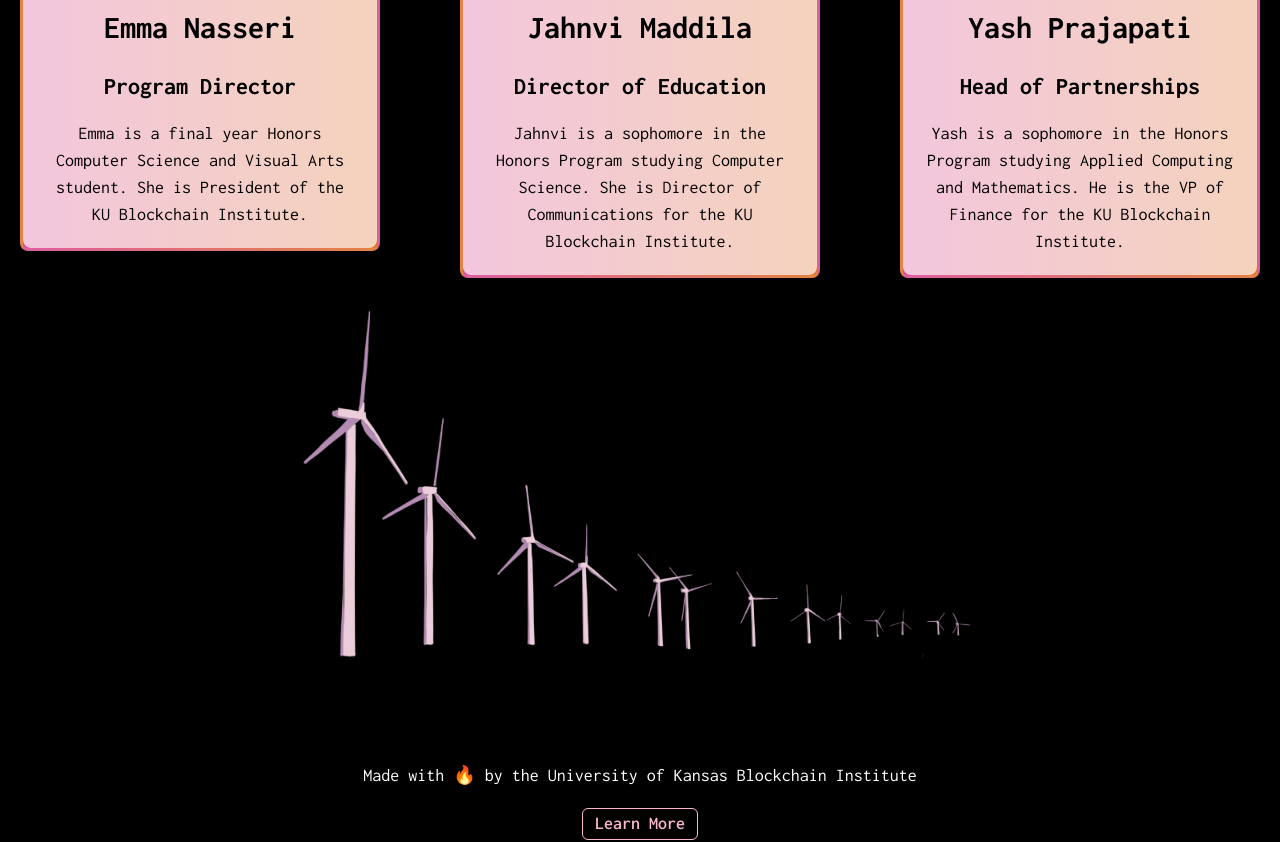
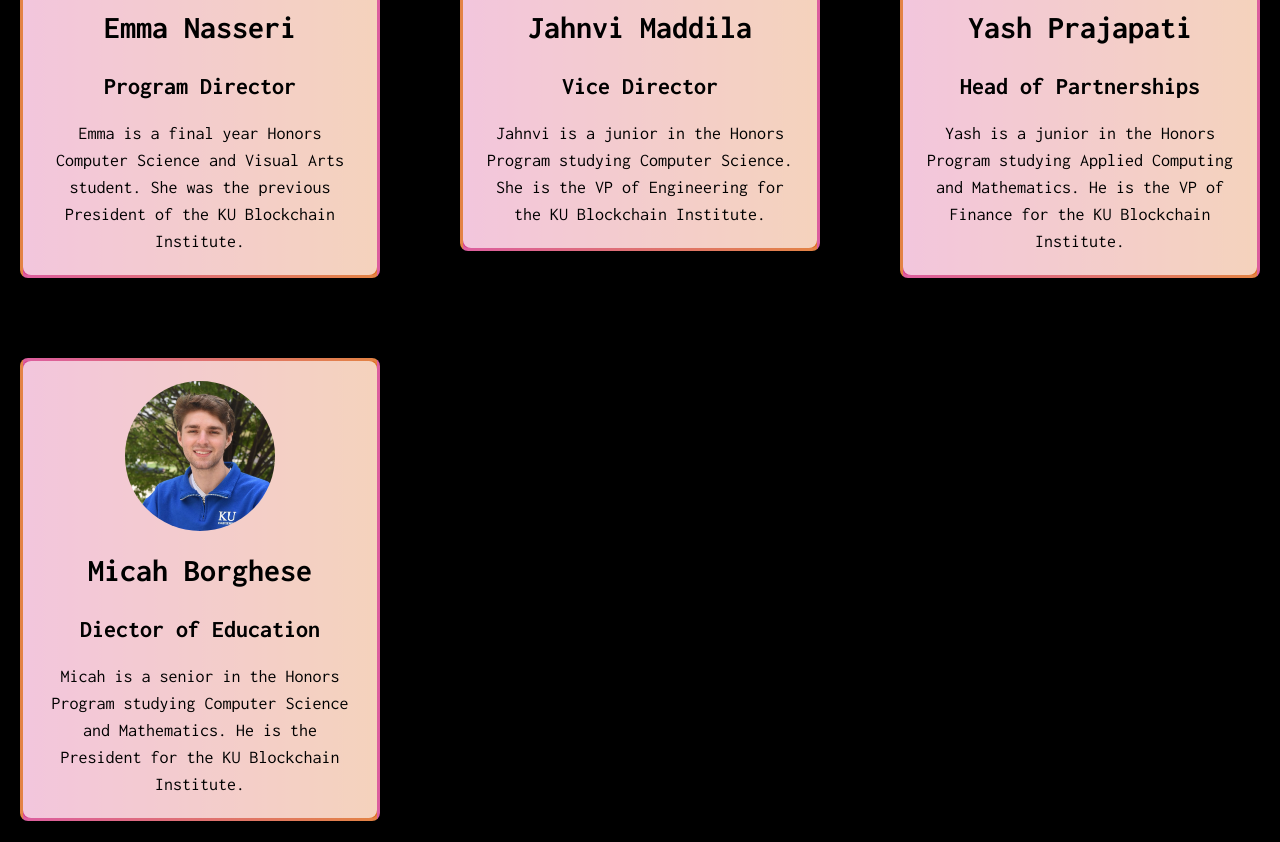
Before and after one commit to KU-Blockchain/kansas-blockchain-fellowship, a React (Create React App) app: page / in a window 1280 px wide. Shown: the part 4600-5442 px from the top of the page. Built offline with nearby package versions, Linux system fonts and the light colour scheme.

Commit message:
team updates

```diff
--- a/src/components/Team.jsx
+++ b/src/components/Team.jsx
@@ -18,6 +18,7 @@ import TeamMember from "./TeamMember"; // Make sure this import path is correct
 import emma_headshot from "../images/team_headshots/emma.jpeg";
 import yash_headshot from "../images/team_headshots/yash.jpeg";
 import jahnvi_headshot from "../images/team_headshots/jahnvi.jpeg";
+import micah_headshot from "../images/team_headshots/micah.JPG";
 
 const Team = () => {
   const [selectedMember, setSelectedMember] = useState(null); // State to track the selected team member
@@ -28,25 +29,33 @@ const Team = () => {
       headshot: emma_headshot,
       title: "Program Director",
       name: "Emma Nasseri",
-      bio: "Emma is a final year Honors Computer Science and Visual Arts student. She is President of the KU Blockchain Institute.",
+      bio: "Emma is a final year Honors Computer Science and Visual Arts student. She was the previous President of the KU Blockchain Institute.",
       longBio:
-        "Emma is a final year Honors Computer Science and Visual Arts student. She is President of the KU Blockchain Institute.",
+        "Emma is a final year Honors Computer Science and Visual Arts student. She was the previous President of the KU Blockchain Institute.",
     },
     {
       headshot: jahnvi_headshot,
       name: "Jahnvi Maddila",
-      title: "Director of Education",
-      bio: "Jahnvi is a sophomore in the Honors Program studying Computer Science. She is Director of Communications for the KU Blockchain Institute.",
+      title: "Vice Director",
+      bio: "Jahnvi is a junior in the Honors Program studying Computer Science. She is the VP of Engineering for the KU Blockchain Institute.",
       longBio:
-        "Jahnvi is a sophomore in the Honors Program studying Computer Science. She is Director of Communications for the KU Blockchain Institute.",
+        "Jahnvi is a junior in the Honors Program studying Computer Science. She is the VP of Engineering for the KU Blockchain Institute.",
     },
     {
       headshot: yash_headshot,
       name: "Yash Prajapati",
       title: "Head of Partnerships",
-      bio: "Yash is a sophomore in the Honors Program studying Applied Computing and Mathematics. He is the VP of Finance for the KU Blockchain Institute.",
+      bio: "Yash is a junior in the Honors Program studying Applied Computing and Mathematics. He is the VP of Finance for the KU Blockchain Institute.",
       longBio:
-        "Yash is a sophomore in the Honors Program studying Applied Computing and Mathematics. He is the VP of Finance for the KU Blockchain Institute.",
+        "Yash is a junior in the Honors Program studying Applied Computing and Mathematics. He is the VP of Finance for the KU Blockchain Institute.",
+    },
+    {
+      headshot: micah_headshot,
+      name: "Micah Borghese",
+      title: "Diector of Education",
+      bio: "Micah is a senior in the Honors Program studying Computer Science and Mathematics. He is the President for the KU Blockchain Institute.",
+      longBio:
+        "Micah is a senior in the Honors Program studying Computer Science and Mathematics. He is the President for the KU Blockchain Institute.",
     },
   ];
   const openModal = (member) => {
```
Also changed, not shown: src/images/team_headshots/micah.JPG (added).
